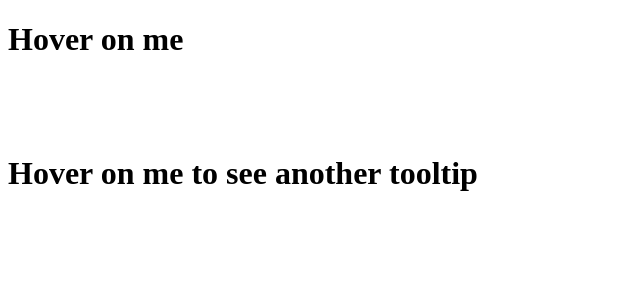
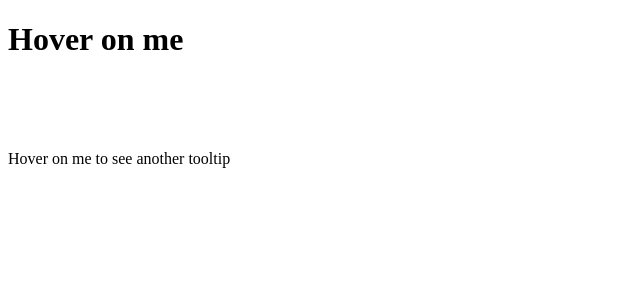
Before and after one commit to acciojob/react-composition-3-hemant0933, a React app: page / in a window 1280 px wide. Shown: the top 300 px of the page, without its empty margins (0-640 px from the left). Built offline with nearby package versions, Linux system fonts and the light colour scheme.

Commit message:
submitting code-Mon May 29 2023 22:17:45 GMT+0530 (India Standard Time)

```diff
--- a/src/components/App.js
+++ b/src/components/App.js
@@ -13,7 +13,7 @@ const App = () => {
             <div><h1>Hover on me</h1></div><br/>
          </Tooltip1><br/><br/>
          <Tooltip2 text2={text2} >
-            <div><h1>Hover on me to see another tooltip</h1></div><br/>
+            <div><p>Hover on me to see another tooltip</p></div><br/>
          </Tooltip2>
 
 
```
